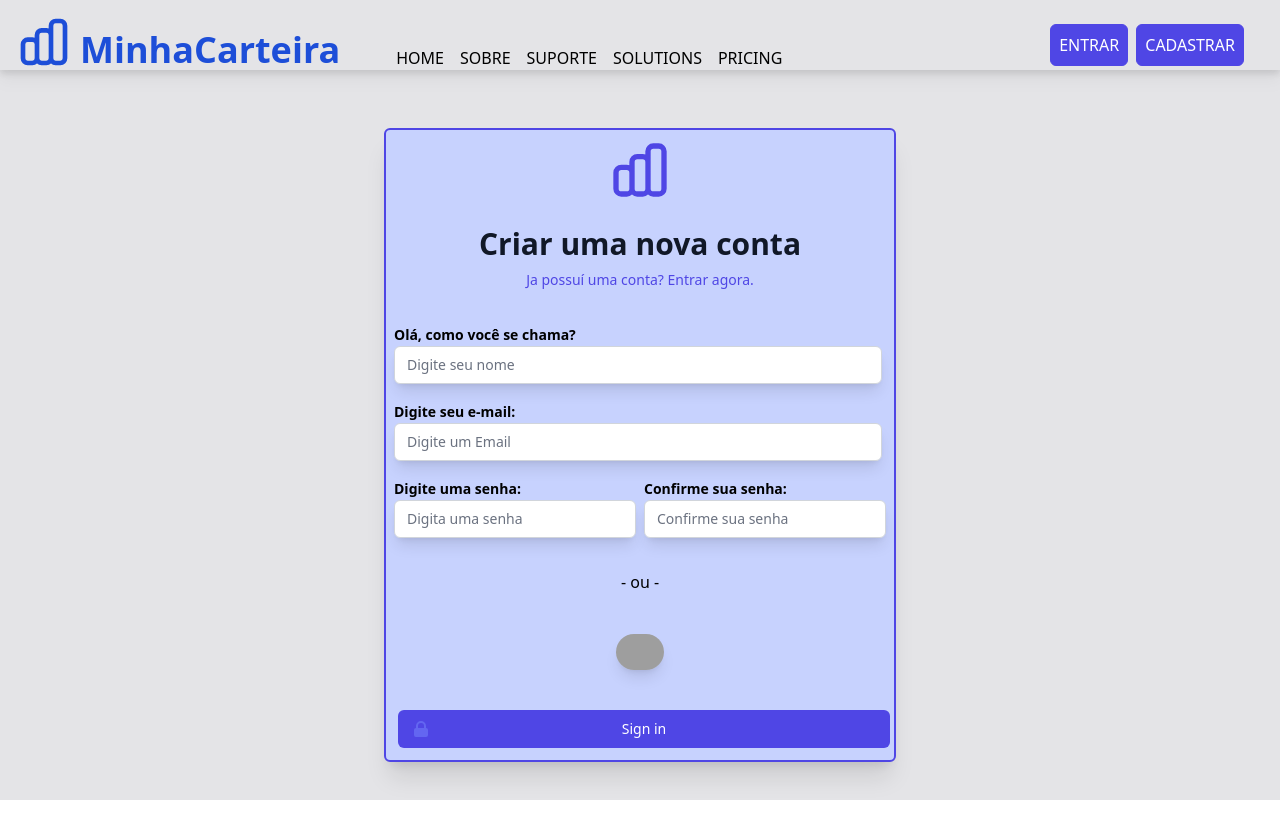
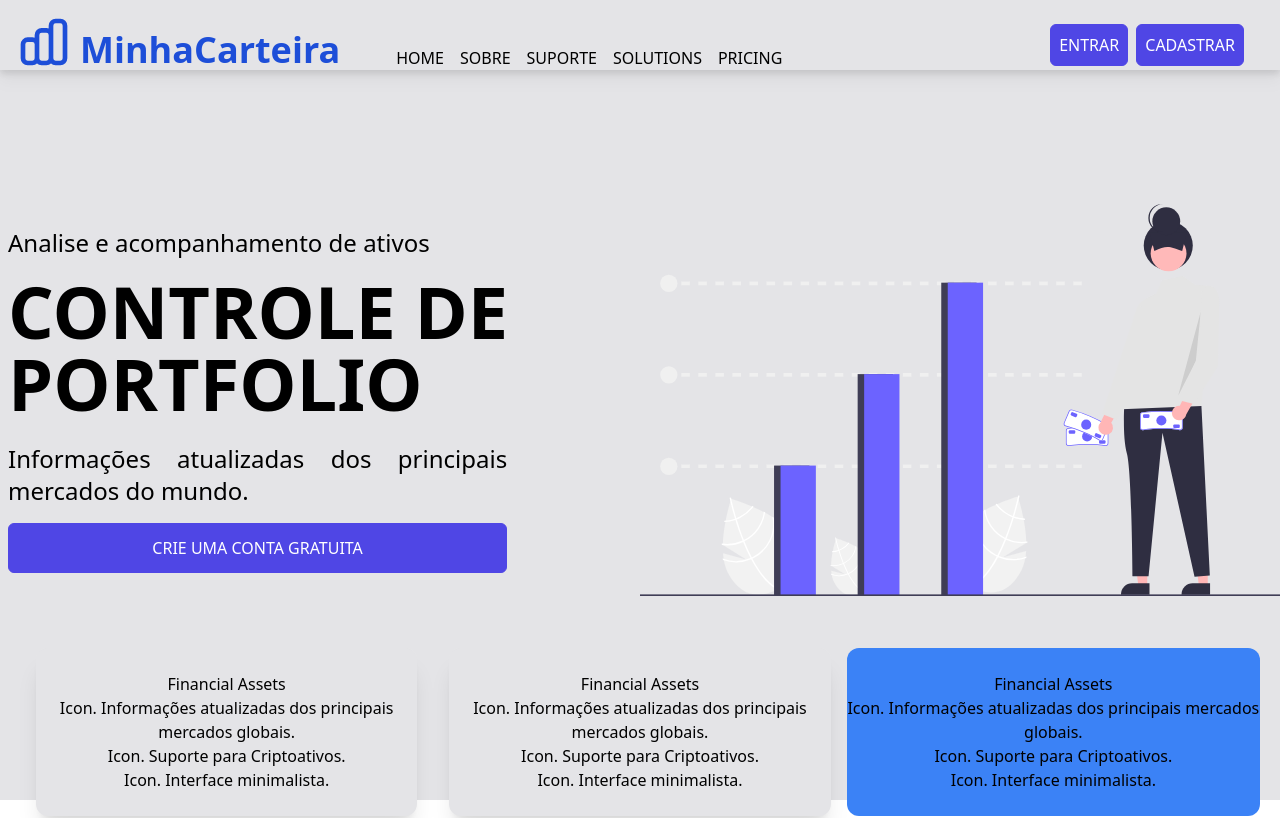
Before and after one commit to feuvpi/MinhaCarteira, a React (Create React App) app in the folder frontend/: page / in a window 1280 px wide. Shown: the top 818 px of the page. Built offline with nearby package versions, Linux system fonts and the light colour scheme; grey boxes are pictures that could not be loaded; the HTML template or start-up script is replaced by a standard one.

Commit message:
updating FormRegister. Should fix form height next

```diff
--- a/frontend/src/App.js
+++ b/frontend/src/App.js
@@ -5,7 +5,7 @@ import Register from './pages/Register.jsx';
 function App() {
   return (
     <>
-    <Register/>
+    <Home/>
     </>
   );
 }
--- a/frontend/src/components/FormRegister.jsx
+++ b/frontend/src/components/FormRegister.jsx
@@ -12,7 +12,7 @@ const FormRegister = () => {
       <div className="grid max-w-screen-2xl m-auto items-center">
         {/* column 1 */}
 
-        <div class="min-h-full w-screen flex items-center justify-center py-28 md:py-32 px-4 sm:px-6 lg:px-12">
+        <div class="h-auto w-screen flex items-center justify-center py-28 md:py-32 px-4 sm:px-6 lg:px-12">
           <div class="max-w-lg w-full space-y-6 border-2 border-indigo-600 rounded-md p-2 shadow-xl bg-indigo-200">
             {/* FORM HEADER */}
 
```
